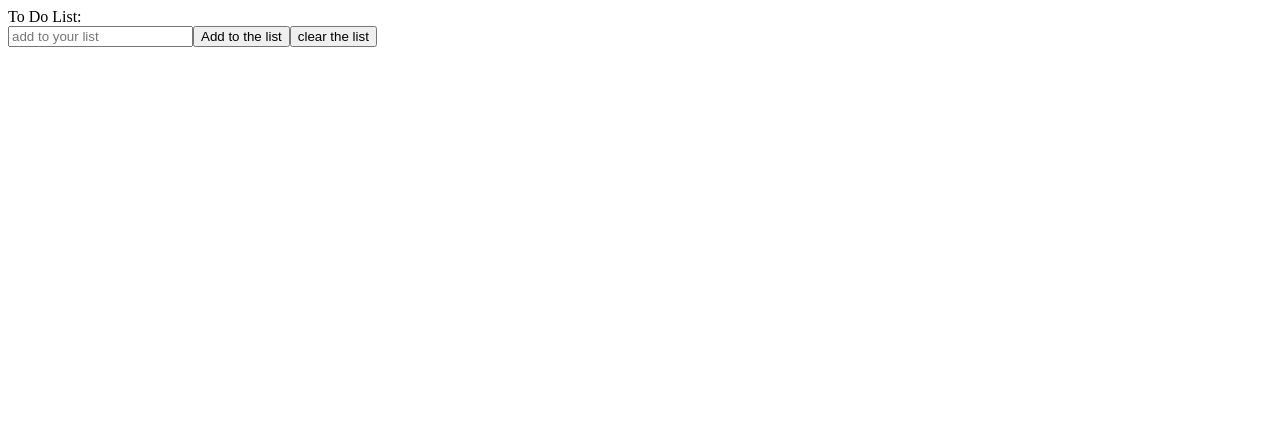
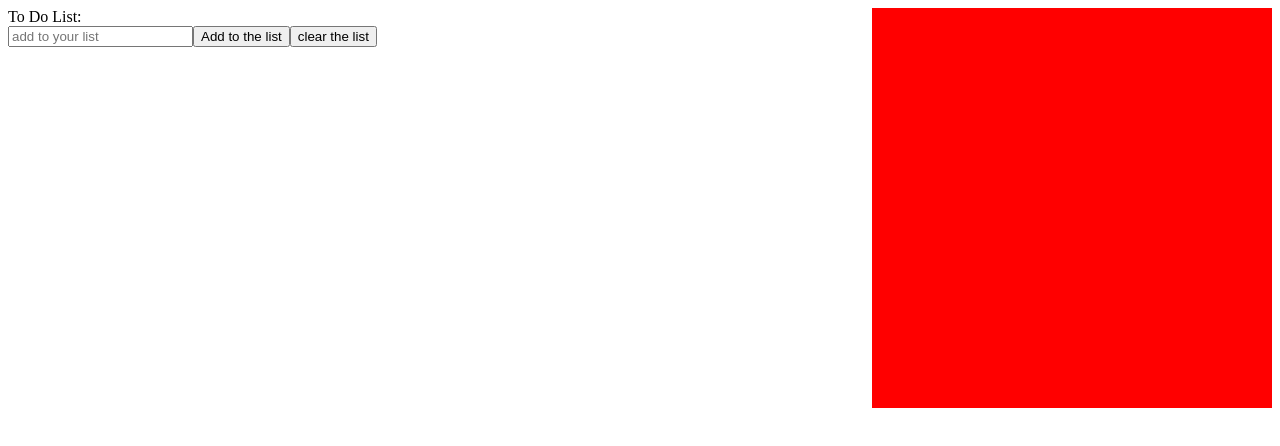
Before and after one commit to mohammedalsomali/LearningReact, a React (Create React App) app: page / in a window 1280 px wide. Shown: the top 446 px of the page. Built offline with nearby package versions, Linux system fonts and the light colour scheme.

Commit message:
creating a new react app

```diff
--- a/public/index.html
+++ b/public/index.html
@@ -20,7 +20,7 @@
   </head>
   <body>
     <noscript>You need to enable JavaScript to run this app.</noscript>
-    <div id="root"></div>
+    <div id="root""></div>
     <!--
       This HTML file is a template.
       If you open it directly in the browser, you will see an empty page.
--- a/src/ToDoList.js
+++ b/src/ToDoList.js
@@ -4,6 +4,7 @@ export default function ToDoList() {
     return (
         <div>
             To Do List:
+            <div style={{height: '400px', width: '400px', backgroundColor: 'red', float: 'right'}}> </div>
         </div>
     )
 }
```
